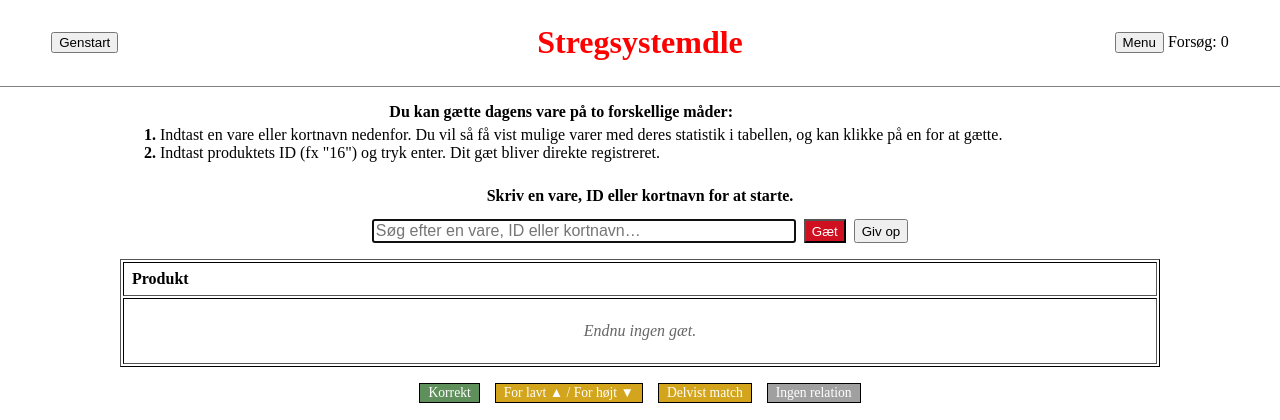
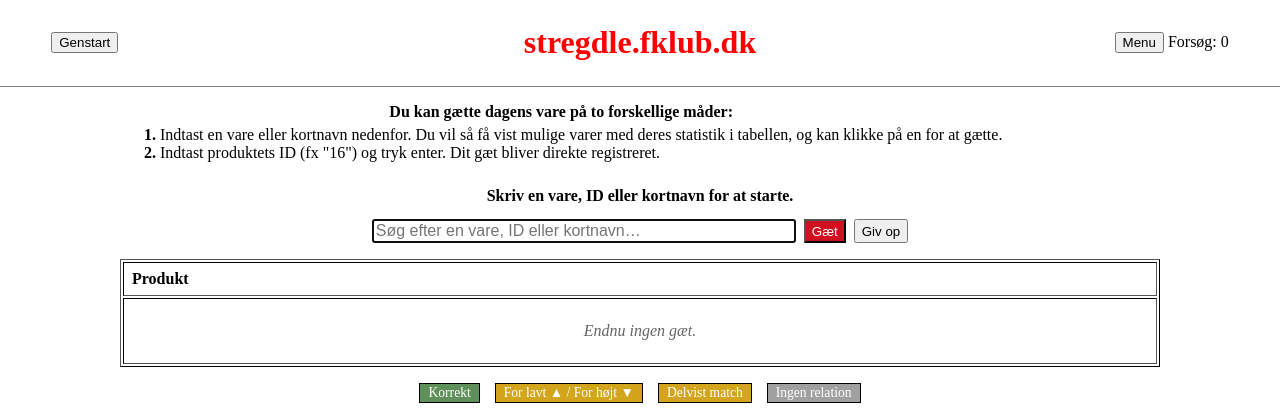
Before and after one commit to f-klubben/stregdle, a Django app: template productdle/templates/productdle/index.html in a window 1280 px wide. Shown: the top 420 px of the page. Run offline with Django 5.2, Linux system fonts and the light colour scheme; the template is opened without the code that fills it, so the values that code supplies are empty.

Commit message:
Show the site domain as the page header

```diff
--- a/productdle/static/productdle/stregsystem.css
+++ b/productdle/static/productdle/stregsystem.css
@@ -53,7 +53,7 @@ main {
   }
 }
 
-h1 { color: red }
+h1 { color: red; font-size: clamp(1.25em, 5vw, 2em) }
 
 /*div { border-color: red;
       border-style: solid;
--- a/productdle/templates/productdle/index.html
+++ b/productdle/templates/productdle/index.html
@@ -1,7 +1,7 @@
 {% extends "productdle/base.html" %}
 
 {% block title %}Stregsystemdle{% endblock %}
-{% block heading %}Stregsystemdle{% endblock %}
+{% block heading %}stregdle.fklub.dk{% endblock %}
 
 {% block head %}
 <style>
--- a/productdle/templates/productdle/statistics.html
+++ b/productdle/templates/productdle/statistics.html
@@ -1,7 +1,7 @@
 {% extends "productdle/base.html" %}
 
 {% block title %}Stregsystemdle - dagens statistik{% endblock %}
-{% block heading %}Stregsystemdle{% endblock %}
+{% block heading %}stregdle.fklub.dk{% endblock %}
 
 {% block head %}
 <meta http-equiv="refresh" content="60">
```
